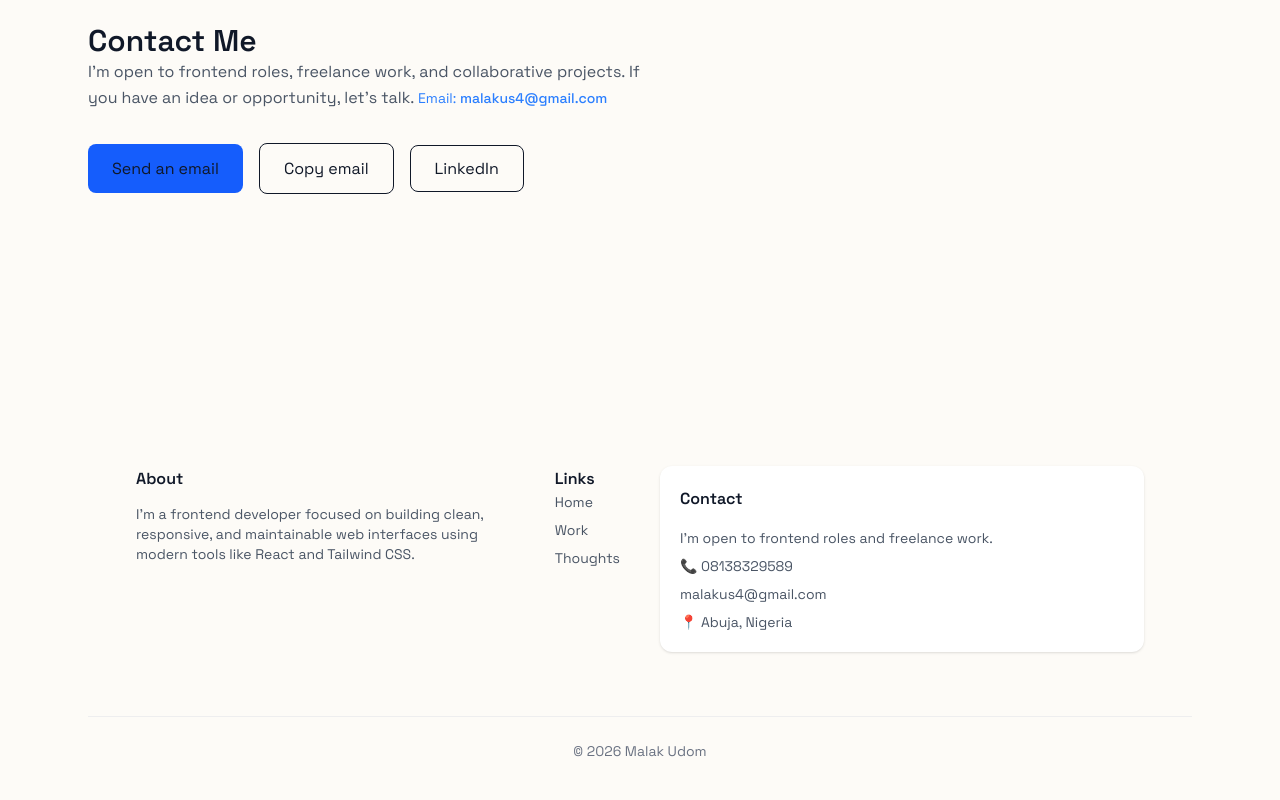
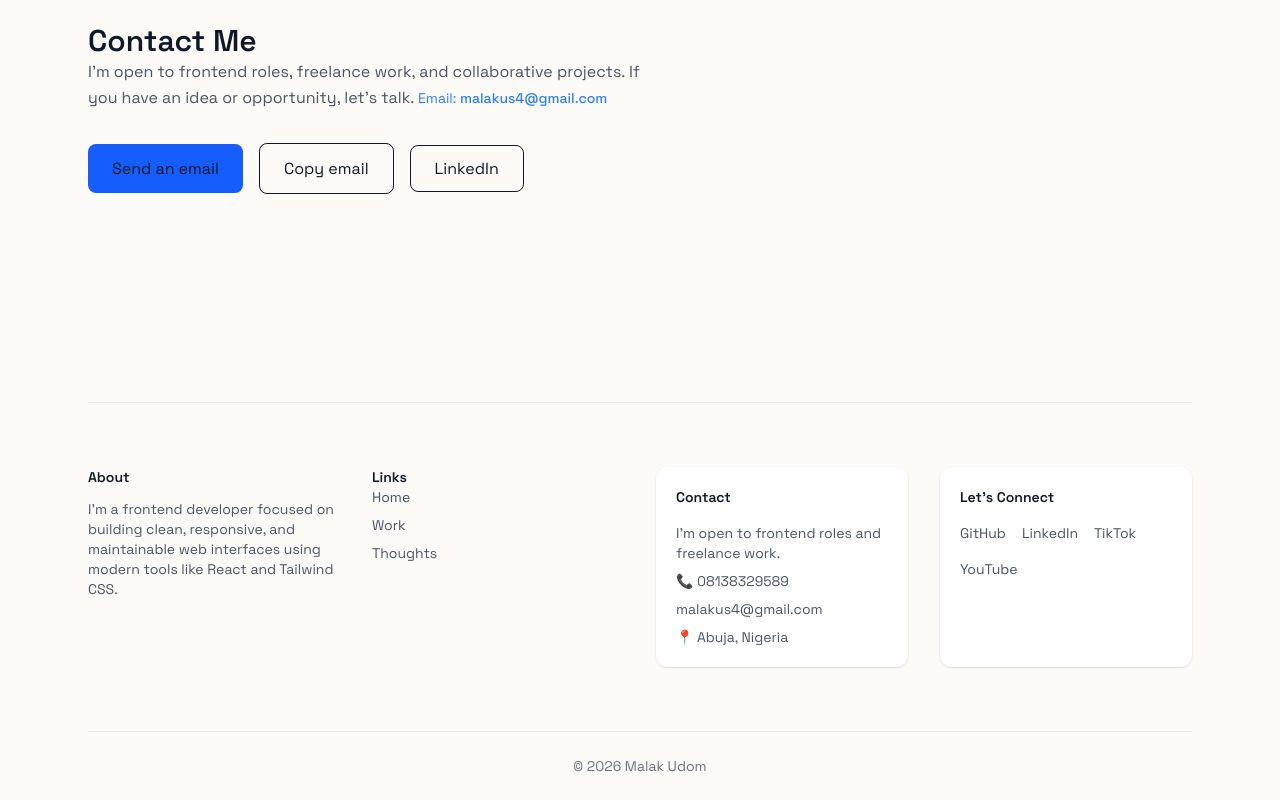
Before and after one commit to malakus4/portfolio-react, a React (Vite) app: page / in a window 1280 px wide. Shown: the part 2260-3060 px from the top of the page. Built offline with nearby package versions, Linux system fonts and the light colour scheme.

Commit message:
feat: add connect card to Footer

```diff
--- a/src/components/footer/Footer.jsx
+++ b/src/components/footer/Footer.jsx
@@ -3,38 +3,33 @@ import FooterCopyright from './FooterCopyright'
 import FooterAbout from './FooterAbout'
 import FooterLinks from './FooterLinks'
 import FooterContactCard from './FooterContactCard'
+import FooterConnectCard from './FooterConnectCard'
 
 function Footer() {
   return (
 
-    <footer className="mt-24 bg-base">
-      <div className="container-page p-16">
-        {/* Top row */}
-        <div className="flex flex-col gap-10 lg:flex-row lg:justify-between">
+    <footer className="mt-24 bg-base border-t border-gray-200">
 
-          {/* About + Links */}
-          <div className="flex flex-row gap-8 justify-around lg:w-1/2">
-            <FooterAbout/>
-            <FooterLinks/>
-
-          </div>
-
-          {/* Expandable cards */}
-          <div className="flex flex-col gap-6 lg:w-1/2 lg:flex-row">
-            <FooterContactCard/>
-
-
-          </div>
+      {/* Footer 4 coloums */}
+      <div className=" py-16">
 
 
 
-        </div>
+          {/* About + Links */}
+          <div className="grid gap-8 lg:grid-cols-4">
 
 
 
 
+            <FooterAbout/>
+            <FooterLinks/>
 
-      </div>
+
+            <FooterContactCard/>
+            <FooterConnectCard/>
+          </div>
+        </div>
+
       <FooterCopyright/>
     </footer>
   )
--- a/src/components/footer/FooterAbout.jsx
+++ b/src/components/footer/FooterAbout.jsx
@@ -1,9 +1,9 @@
 function FooterAbout() {
   return (
-    <div>
-      <h3 className="font-semibold text-gray-900">About</h3>
+    <div className="space-y-3">
+      <h3 className="text-sm font-semibold text-gray-900">About</h3>
       <p className="mt-3 max-w-md text-sm text-gray-600">
-        I’m a frontend developer focused on building clean, responsive,
+        I'm a frontend developer focused on building clean, responsive,
         and maintainable web interfaces using modern tools like React
         and Tailwind CSS.
       </p>
--- /dev/null
+++ b/src/components/footer/FooterConnectCard.jsx
@@ -0,0 +1,35 @@
+import { useState } from "react";
+
+function FooterConnectCard() {
+  const [open, setOpen] = useState(false);
+
+  return (
+    <div className="w-full rounded-xl bg-surface p-5 shadow-sm">
+
+      {/* Header */}
+      <button
+        onClick={() => setOpen(!open)}
+        className="text-sm flex w-full items-center justify-between font-semibold text-gray-900 lg:cursor-default"
+      >
+        Let's Connect
+      </button>
+
+      {/* Content */}
+      <div
+        className={`
+          mt-4 flex flex-wrap gap-4 text-sm text-gray-600
+          transition-all duration-300
+          ${open ? "flex" : "hidden"}
+          lg:flex
+        `}
+      >
+        <a href="#" className="hover:text-gray-900">GitHub</a>
+        <a href="#" className="hover:text-gray-900">LinkedIn</a>
+        <a href="#" className="hover:text-gray-900">TikTok</a>
+        <a href="#" className="hover:text-gray-900">YouTube</a>
+      </div>
+    </div>
+  );
+}
+
+export default FooterConnectCard;
--- a/src/components/footer/FooterContactCard.jsx
+++ b/src/components/footer/FooterContactCard.jsx
@@ -9,7 +9,7 @@ function FooterContactCard() {
       {/* Header (clickable only on mobile) */}
       <button
         onClick={() => setOpen(!open)}
-        className="flex w-full items-center justify-between font-semibold text-gray-900 lg:cursor-default"
+        className="flex w-full items-center justify-between text-sm font-semibold text-gray-900 lg:cursor-default"
       >
         Contact
       </button>
@@ -18,6 +18,7 @@ function FooterContactCard() {
       <div
         className={`
           mt-4 space-y-2 text-sm text-gray-600
+          transition-all duration-300
           ${open ? "block" : "hidden"}
           lg:block
         `}
--- a/src/components/footer/FooterLinks.jsx
+++ b/src/components/footer/FooterLinks.jsx
@@ -2,8 +2,8 @@ import { Link } from "react-router-dom";
 
 function FooterLinks() {
   return (
-    <div>
-      <h3 className="font-semibold text-gray-900">Links</h3>
+    <div className="space-y-3">
+      <h3 className="text-sm font-semibold text-gray-900">Links</h3>
       <ul className="mt-3 space-y-2 text-sm text-gray-600">
         <li><Link to="/" className="hover:text-gray-900">Home</Link></li>
         <li><Link to="/work" className="hover:text-gray-900">Work</Link></li>
```
